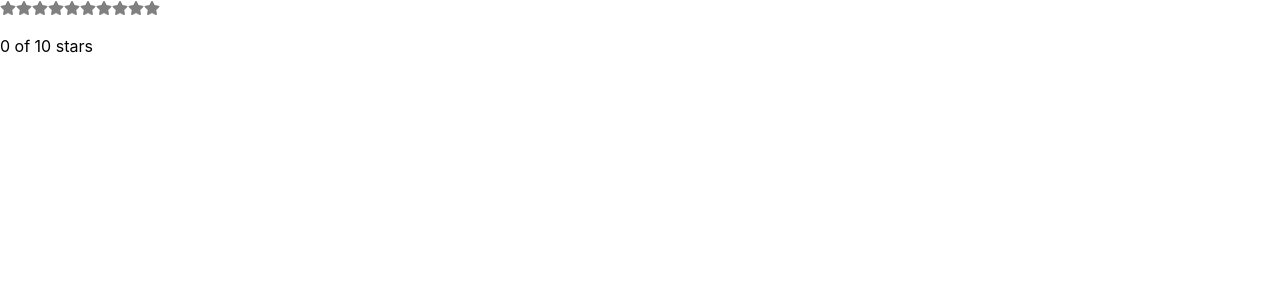
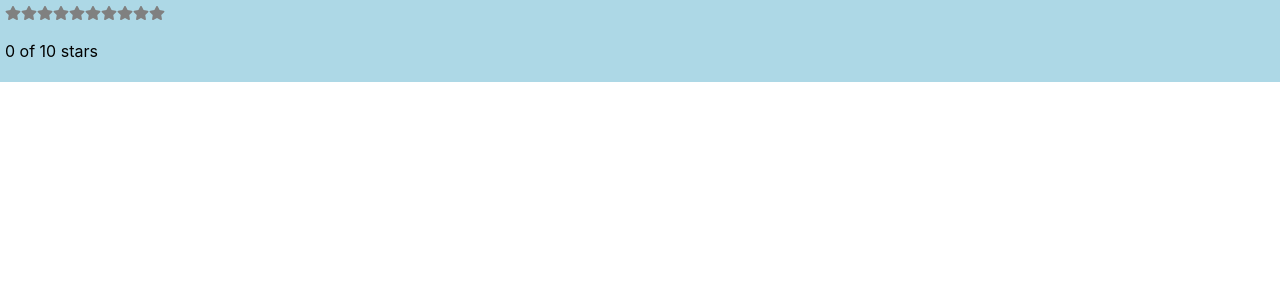
Before and after one commit to manjula-guneratne/star_rating, a React (Create React App) app: page / in a window 1280 px wide. Shown: the top 300 px of the page. Built offline with nearby package versions, Linux system fonts and the light colour scheme.

Commit message:
css color added

```diff
--- a/src/App.js
+++ b/src/App.js
@@ -2,7 +2,13 @@ import React from "react";
 import StarRating from "./StarRating";
 
 function App() {
-  return <StarRating totalStars={10}/>;
+  return (
+    <StarRating
+      totalStars={10}
+      style={{ backgroundColor: "lightblue" }}
+      onDoubleClick={(e) => alert("double clicked!")}
+    />
+  );
 }
 
 export default App;
--- a/src/StarRating.js
+++ b/src/StarRating.js
@@ -1,23 +1,30 @@
 import React, { useState } from "react";
 import { FaStar } from "react-icons/fa";
 
-function StarRating({ totalStars = 5 }) { //5 stars is pre-set here
+function StarRating({ totalStars = 5, style = {} }) {
+  //5 stars is pre-set here
 
   const [selectedStars, setSelectedStars] = useState(0);
 
   const Star = ({ selected = false, onSelect = (f) => f }) => (
-    <FaStar color={selected ? "red" : "grey"} onClick={onSelect}/>
+    <FaStar color={selected ? "red" : "grey"} onClick={onSelect} />
   );
   const createArray = (length) => [...Array(length)];
 
   return (
     <>
-      {createArray(totalStars).map((n, i) => (
-        <Star key={i} selected={selectedStars > i} onSelect={() => setSelectedStars(i+1)} />
-      ))}
-      <p>
-        {selectedStars} of {totalStars} stars
-      </p>
+      <div style={{ padding: "5px", ...style }}>
+        {createArray(totalStars).map((n, i) => (
+          <Star
+            key={i}
+            selected={selectedStars > i}
+            onSelect={() => setSelectedStars(i + 1)}
+          />
+        ))}
+        <p>
+          {selectedStars} of {totalStars} stars
+        </p>
+      </div>
     </>
   );
 }
```
